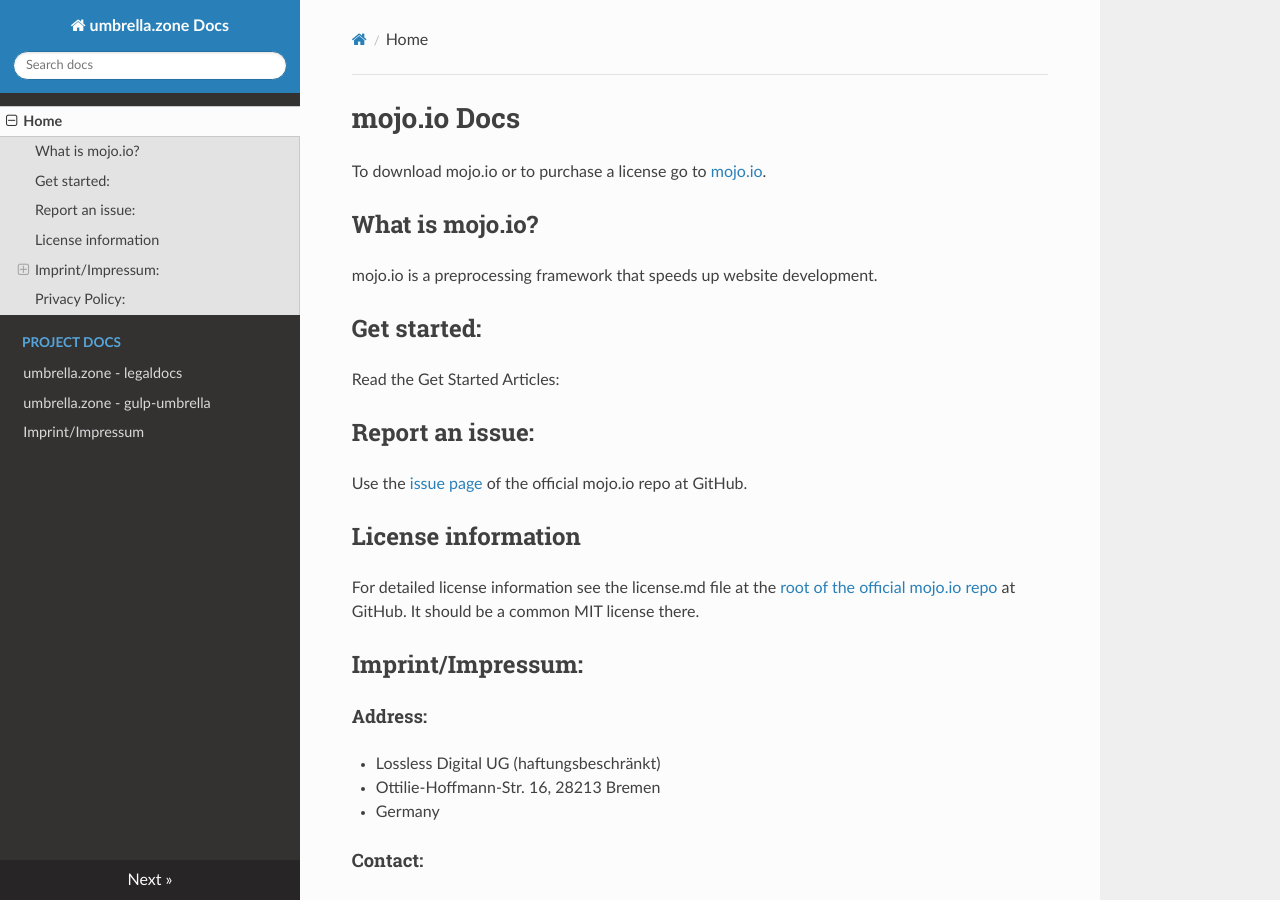
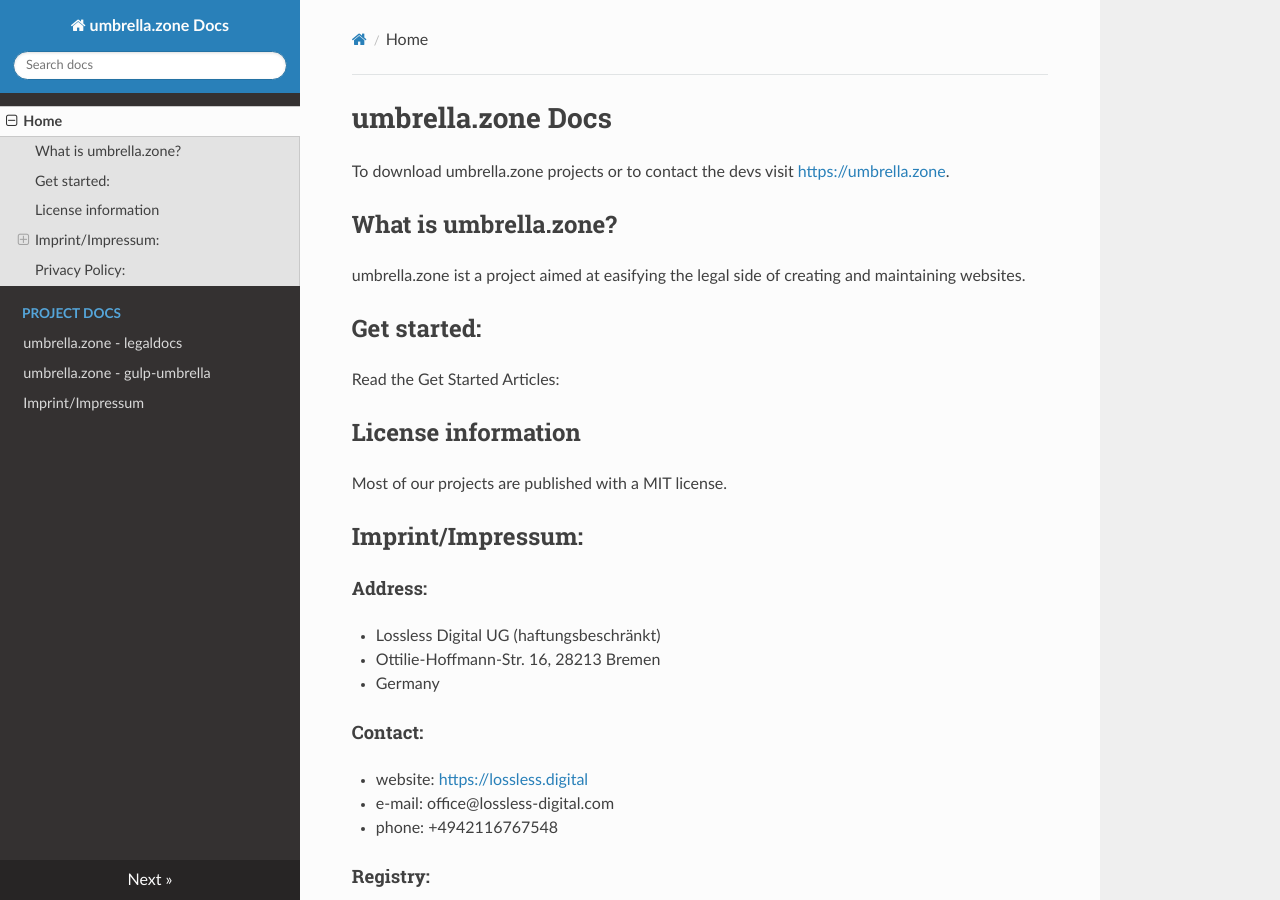
Before and after one commit to UmbrellaZone/docs, an MkDocs documentation site: the page built from docs/index.md, in a window 1280 px wide and 900 px high. Built offline with MkDocs 1.6.1, drawn with Linux system fonts in a browser that asks for light colours; nearby versions of some CDN libraries; old or Windows-style settings are respelled for this version of MkDocs.

Commit message:
update to index

```diff
--- a/docs/index.md
+++ b/docs/index.md
@@ -1,18 +1,15 @@
-# mojo.io Docs
+# umbrella.zone Docs
 
-To download mojo.io or to purchase a license go to [mojo.io](https://mojo.io).
+To download umbrella.zone projects or to contact the devs visit [https://umbrella.zone](https://umbrella.zone).
 
-## What is mojo.io?
-mojo.io is a preprocessing framework that speeds up website development.
+## What is umbrella.zone?
+umbrella.zone ist a project aimed at easifying the legal side of creating and maintaining websites.
 
 ## Get started:
 Read the Get Started Articles:
 
-## Report an issue:
-Use the [issue page](https://github.com/mojoio/mojoio/issues) of the official mojo.io repo at GitHub.
-
 ## License information
-For detailed license information see the license.md file at the [root of the official mojo.io repo](https://github.com/mojoio/mojoio/) at GitHub. It should be a common MIT license there.
+Most of our projects are published with a MIT license.
 
 ## Imprint/Impressum:
 
```
